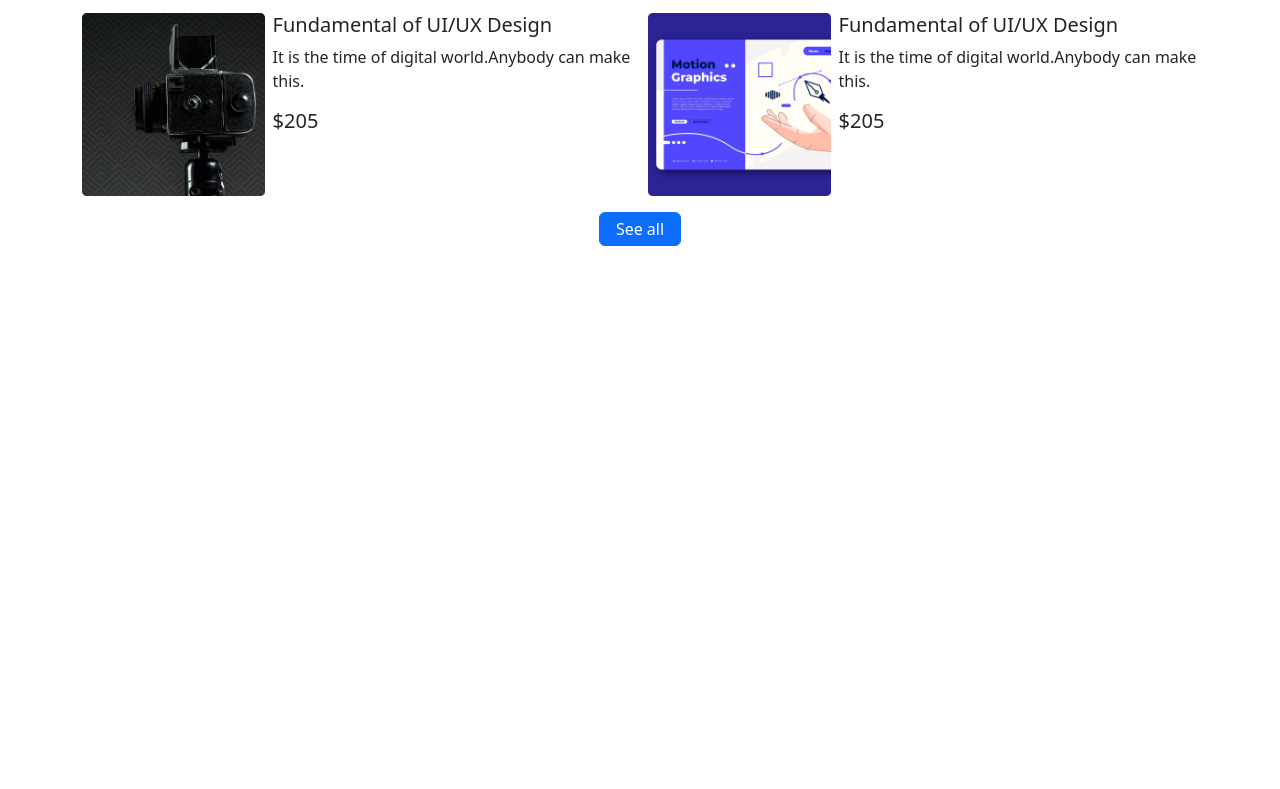
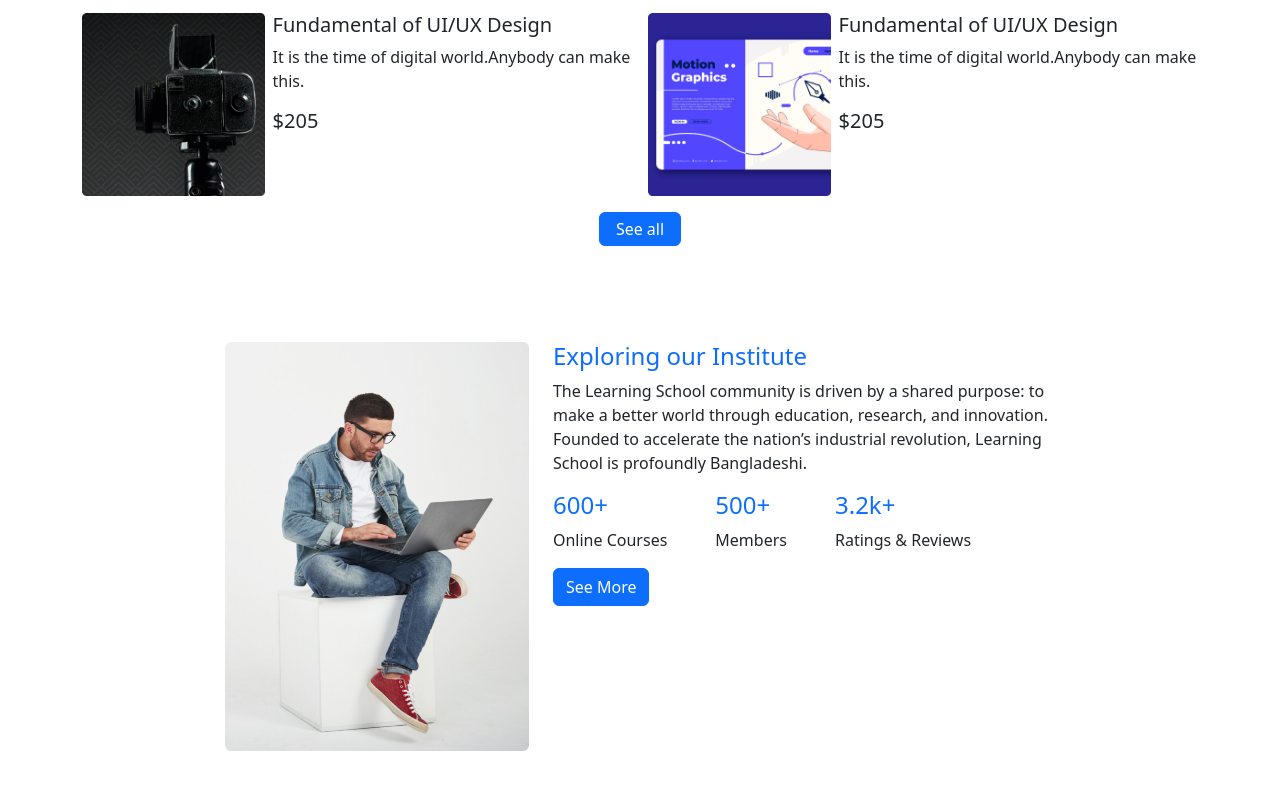
Before and after one commit to nerrAlam/learning-school, a plain HTML site: page index.html in a window 1280 px wide. Shown: the part 1631-2420 px from the top of the page. Before the commit the page ends 1925 px from the top, so only its background shows below. Drawn offline with nearby package versions, Linux system fonts and the light colour scheme.

Commit message:
about section doen

```diff
--- a/index.html
+++ b/index.html
@@ -33,7 +33,7 @@
                         <a class="nav-link active" aria-current="page" href="#">Home</a>
                       </li>
                       <li class="nav-item">
-                        <a class="nav-link" href="#">Courses</a>
+                        <a class="nav-link" href="courses-section">Courses</a>
                       </li>
                       <li class="nav-item">
                         <a class="nav-link" href="#">
@@ -44,7 +44,7 @@
                         <a class="nav-link" href="#">Success</a>
                       </li>
                       <li class="nav-item">
-                        <a class="nav-link" href="#">About</a>
+                        <a class="nav-link" href="about-section">About</a>
                       </li>
                     </ul>
                     <form class="d-flex" role="search">
@@ -108,7 +108,7 @@
     <!------------------------------------- main section  ----------------------------------------------------->
     <main>
         <!--------------------------------------- courses section  ------------------------------------------>
-        <section class="course-section">
+        <section class="course-section" id="courses-section">
             <div class="container my-5">
                 <div class="row">
                     <div class="col-6 mx-auto text-center">
@@ -186,6 +186,44 @@
                 </div>
             </div>
         </section>
+
+        <!--------------------------------------------- about section  --------------------------------------->
+        <section class="about-section" id="about-section">
+            <div class="container my-5">
+                <div class="row">
+                    <div class="col-9 d-flex mx-auto">
+                        <div class="image me-4">
+                            <img src="images/working.png" alt="" class="img-fluid rounded">
+                        </div>
+                        <div class="about-us">
+                            <h4 class="text-primary">Exploring our Institute</h4>
+                            <p>The Learning School community is driven by a shared purpose: to make a better world through education, research, and innovation.
+                            <br>
+                            Founded to accelerate the nation’s industrial revolution, Learning School is profoundly Bangladeshi.
+                            </p>
+                            <div class="d-flex">
+                                <div class="me-5">
+                                    <h6 class="text-primary fs-4">600+</h6>
+                                    <p>Online Courses</p>
+                                </div>
+                                <div class="me-5">
+                                    <h6 class="text-primary fs-4">500+</h6>
+                                    <p>Members</p>
+                                </div>
+                                <div>
+                                    <h6 class="text-primary fs-4">3.2k+</h6>
+                                    <p>Ratings & Reviews</p>
+                                </div>
+                            </div>
+                            <div>
+                                <button class="btn btn-primary">See More</button>
+                            </div>
+                        </div>
+                    </div>
+                </div>
+            </div>
+        </section>
+
     </main>
 
     <!-------------------------------------- footer section ----------------------------------------------- -->
```
